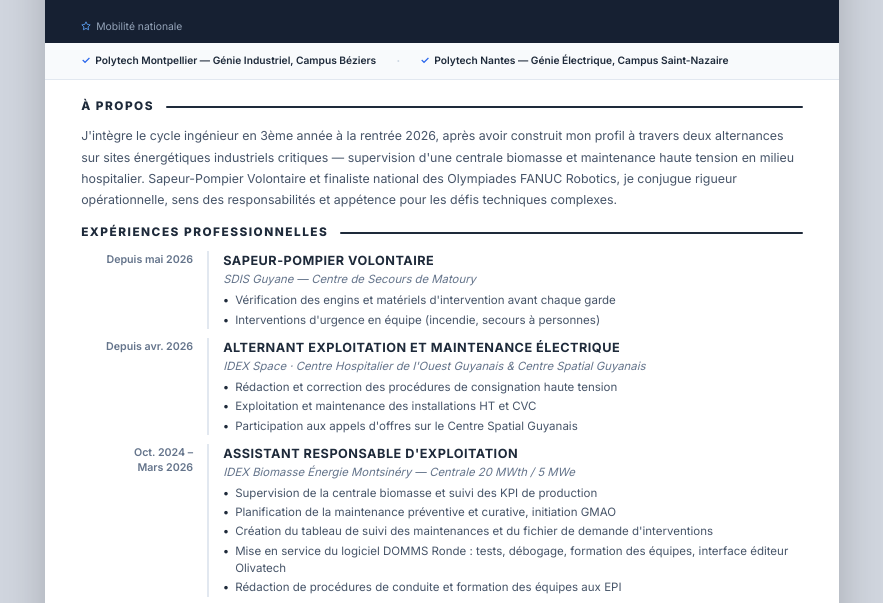
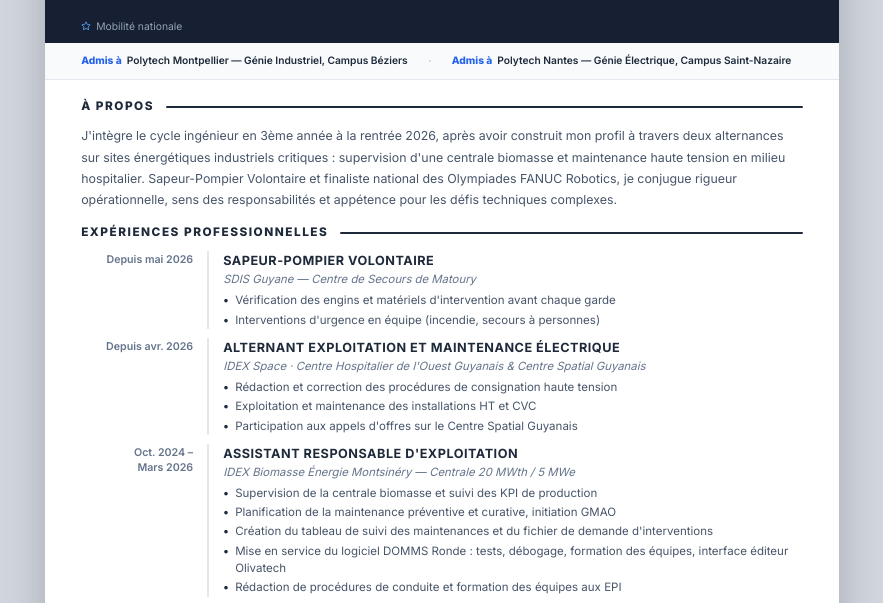
Before and after one commit to h3nz0o0/portfolio, a plain HTML site: page cv.html in a window 1280 px wide. Shown: the part 167-770 px from the top of the page, without its empty margins (198-1081 px from the left). Drawn offline with Linux system fonts and the light colour scheme.

Commit message:
CV : tiret → deux-points dans profil, admissions plus explicites

```diff
--- a/cv.html
+++ b/cv.html
@@ -186,7 +186,7 @@
         font-size: 0.71rem; font-weight: 600; color: #1e2a3a;
         display: flex; align-items: center; gap: 5px;
     }
-    .school-tag::before { content: '✓'; color: #2563eb; font-weight: 800; }
+    .school-tag::before { content: 'Admis à'; color: #2563eb; font-weight: 800; }
     .school-sep { color: #cbd5e1; }
 
     /* Skill subsection */
@@ -259,7 +259,7 @@
         <!-- À PROPOS -->
         <div>
             <div class="sec"><span class="sec-label">À propos</span><div class="sec-line"></div></div>
-            <p class="about-text">J'intègre le cycle ingénieur en 3ème année à la rentrée 2026, après avoir construit mon profil à travers deux alternances sur sites énergétiques industriels critiques — supervision d'une centrale biomasse et maintenance haute tension en milieu hospitalier. Sapeur-Pompier Volontaire et finaliste national des Olympiades FANUC Robotics, je conjugue rigueur opérationnelle, sens des responsabilités et appétence pour les défis techniques complexes.</p>
+            <p class="about-text">J'intègre le cycle ingénieur en 3ème année à la rentrée 2026, après avoir construit mon profil à travers deux alternances sur sites énergétiques industriels critiques : supervision d'une centrale biomasse et maintenance haute tension en milieu hospitalier. Sapeur-Pompier Volontaire et finaliste national des Olympiades FANUC Robotics, je conjugue rigueur opérationnelle, sens des responsabilités et appétence pour les défis techniques complexes.</p>
         </div>
 
         <!-- EXPÉRIENCES -->
```
